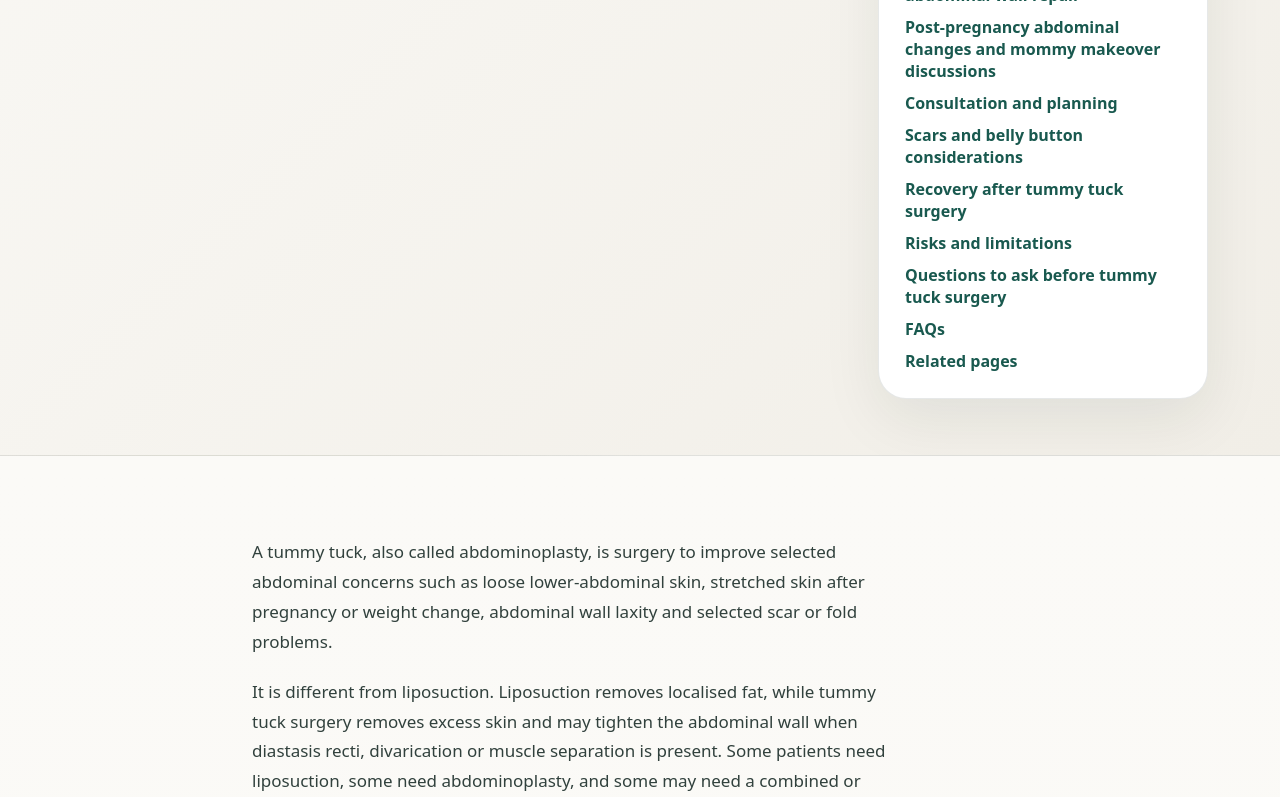
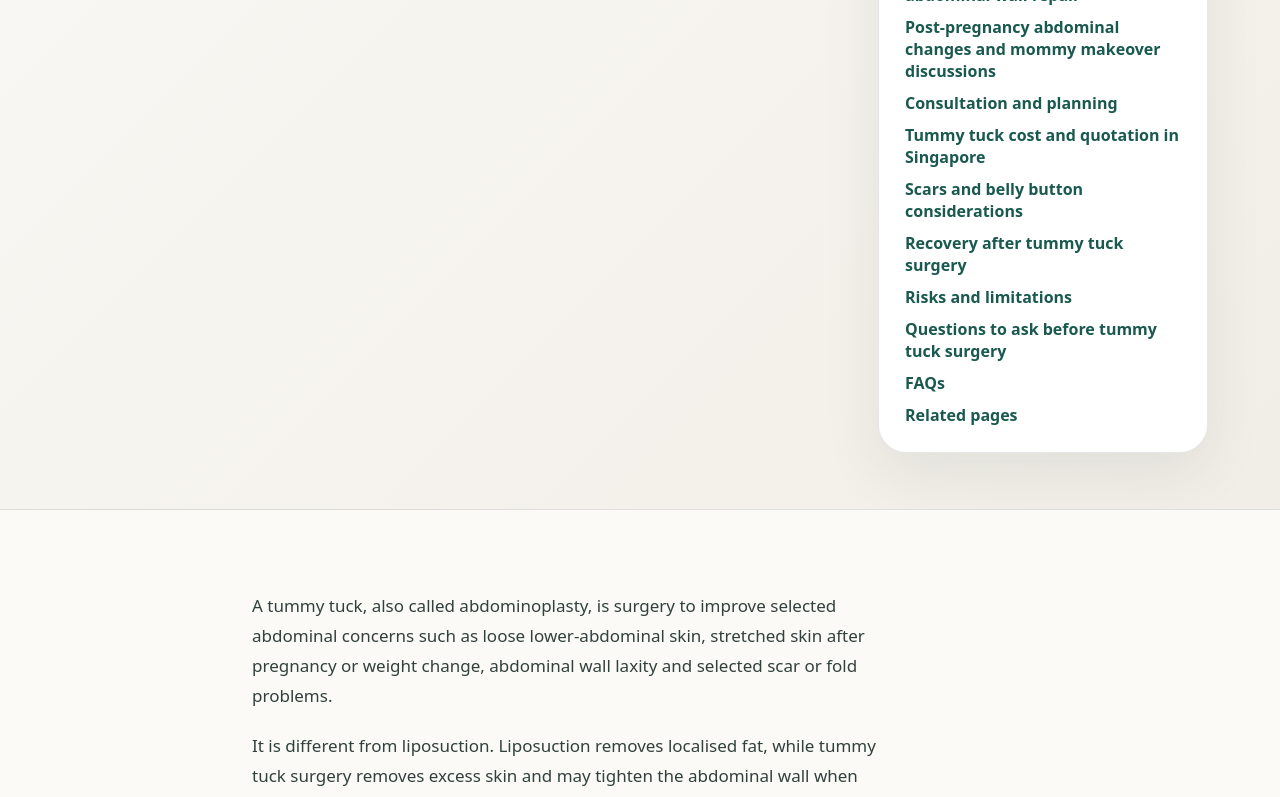
Before and after one commit to zatyrical/plasticwebsite, a Next.js app: page /tummy-tuck-singapore in a window 1280 px wide. Shown: the part 800-1597 px from the top of the page. Built offline with nearby package versions, Linux system fonts and the light colour scheme.

Commit message:
Add tummy tuck cost-factor guidance

```diff
--- a/app/procedureArticles.ts
+++ b/app/procedureArticles.ts
@@ -161,7 +161,7 @@ export const procedureArticles: Record<string, ProcedureArticle> = {
   },
   'tummy-tuck-singapore': {
     slug: 'tummy-tuck-singapore',
-    modifiedIso: '2026-10-09',
+    modifiedIso: '2026-10-10',
     title: 'Abdominoplasty Singapore | Tummy Tuck Surgery & Diastasis Repair',
     eyebrow: 'Tummy tuck & abdominoplasty',
     lead: 'A patient guide to abdominoplasty and tummy tuck surgery in Singapore, including loose abdominal skin, diastasis recti or divarication repair, mini versus full abdominoplasty, liposuction, recovery, scars and risks.',
@@ -218,6 +218,11 @@ export const procedureArticles: Record<string, ProcedureArticle> = {
         paragraphs: ['Consultation includes weight history, pregnancy history, plans for future pregnancy, previous abdominal surgery, C-section scars, hernia symptoms, smoking status, medications, medical conditions, skin quality, fat distribution and abdominal wall assessment.', 'A formal examination helps determine whether the issue is mainly loose skin, fat, muscle separation, scar tethering, visceral abdominal fullness or a combination. This distinction matters because different problems require different treatments.']
       },
       {
+        id: 'cost-quotation',
+        heading: 'Tummy tuck cost and quotation in Singapore',
+        paragraphs: ['Tummy tuck cost in Singapore varies because mini, full and extended abdominoplasty are different operations. A quotation may also depend on whether the plan includes diastasis recti repair, liposuction, assessment or coordination for a suspected hernia, anaesthesia, facility, garments, medications, follow-up and whether treatment is combined or staged.', 'A meaningful quotation should follow examination. Patients should ask what is included, what could change the cost, and whether the proposed operation addresses skin, fat, abdominal wall laxity or a combination. An advertised starting price may not represent the plan that is appropriate for a particular patient.']
+      },
+      {
         id: 'scars-belly-button',
         heading: 'Scars and belly button considerations',
         paragraphs: ['Tummy tuck surgery leaves a lower-abdominal scar. The scar length and position depend on the amount and distribution of excess skin, previous scars and the surgical plan. A longer scar may sometimes be needed to avoid bunching or dog-ears.', 'In a full tummy tuck, the belly button is usually brought through the tightened skin flap. Belly button shape, scar visibility, asymmetry and healing changes should be discussed before surgery. No surgical scar can be expected to be invisible.']
@@ -246,6 +251,7 @@ export const procedureArticles: Record<string, ProcedureArticle> = {
       { question: 'Who may be suitable for a mini tummy tuck in Singapore?', answer: 'A mini tummy tuck may be considered only when the main concern is limited lower-abdominal skin excess below the belly button, with suitable tissue quality and abdominal-wall findings. It is not a shortcut for every abdominoplasty patient, and a full assessment is needed to decide whether mini tummy tuck, full tummy tuck, liposuction, staged treatment or no surgery is more appropriate.' },
       { question: 'Is abdominoplasty surgery in Singapore used for divarication?', answer: 'Abdominoplasty may include abdominal wall repair for diastasis recti or divarication in suitable patients, but it is not the same as hernia surgery. Assessment should confirm whether the concern is muscle separation, loose skin, fat, hernia or a combination.' },
       { question: 'What should patients understand about tummy tuck surgery in Singapore?', answer: 'Tummy tuck surgery, or abdominoplasty, is usually considered for selected loose abdominal skin, lower-abdominal folds or abdominal wall laxity rather than general weight loss. A Singapore consultation should clarify whether the concern is skin, fat, diastasis recti, hernia, visceral fullness or a combination, because each may need a different plan.' },
+      { question: 'How much does tummy tuck cost in Singapore?', answer: 'Cost varies with whether the plan is a mini, full or extended abdominoplasty, whether diastasis repair or liposuction is included, surgical complexity, anaesthesia, facility, garments, medications, follow-up and whether procedures are combined or staged. A meaningful quotation should follow examination because the safest plan may differ between patients.' },
       { question: 'When can I consider tummy tuck after pregnancy?', answer: 'Timing depends on recovery from pregnancy, breastfeeding, weight stability, childcare demands, medical fitness and whether future pregnancy is planned. This should be discussed in consultation.' },
       { question: 'Will the tummy tuck scar be visible?', answer: 'Yes. A lower-abdominal scar is expected. Scar position and length depend on anatomy and skin excess, and scar maturation varies between individuals.' },
       { question: 'Is tummy tuck a weight-loss operation?', answer: 'No. It is a body-contouring operation for selected skin, fat and abdominal wall concerns. Weight should usually be reasonably stable before surgery.' }
```
